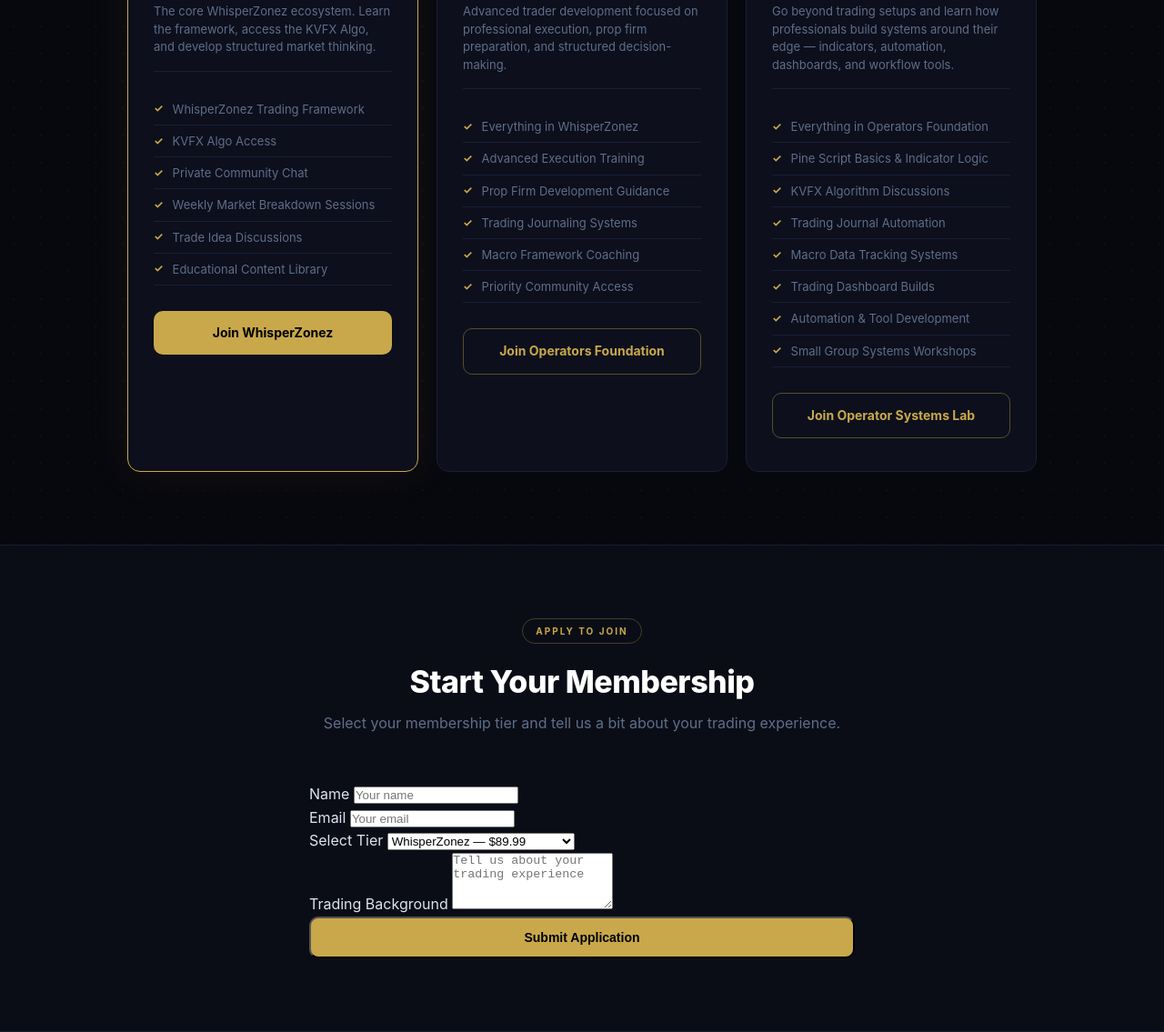
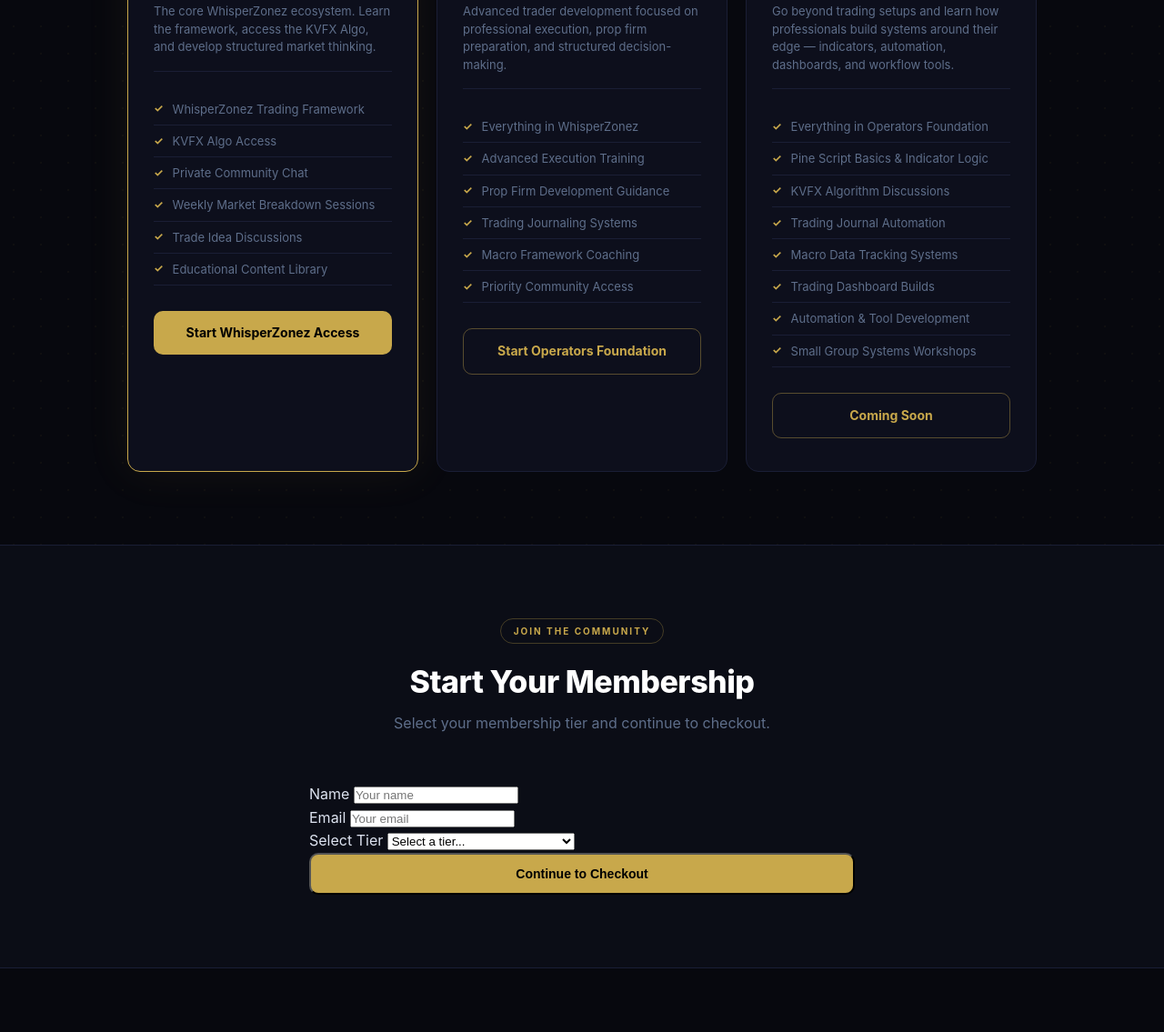
Before and after one commit to tradecodetech/whisperzonez-site, a plain HTML site: page join.html in a window 1280 px wide. Shown: the part 406-1541 px from the top of the page at 91% size. After the commit the page ends 1471 px from the top, so only its background shows below. Drawn offline with Linux system fonts and the light colour scheme.

Commit message:
Update join.html with new membership application flow

```diff
--- a/join.html
+++ b/join.html
@@ -53,8 +53,12 @@
                 <li>Educational Content Library</li>
             </ul>
 
-            <a href="#apply" class="tier-btn tier-btn-gold">
-                Join WhisperZonez
+            <a href="https://whop.com/kvfx-algo-indicator/kvfx-x-whisperzonez-foundation/"
+               class="tier-btn tier-btn-gold"
+               target="_blank" rel="noopener">
+
+               Start WhisperZonez Access
+
             </a>
 
         </div>
@@ -82,8 +86,12 @@
                 <li>Priority Community Access</li>
             </ul>
 
-            <a href="#apply" class="tier-btn tier-btn-outline">
-                Join Operators Foundation
+            <a href="https://whop.com/kvfx-algo-indicator/operator-foundation/"
+               class="tier-btn tier-btn-outline"
+               target="_blank" rel="noopener">
+
+               Start Operators Foundation
+
             </a>
 
         </div>
@@ -113,8 +121,11 @@
                 <li>Small Group Systems Workshops</li>
             </ul>
 
-            <a href="#apply" class="tier-btn tier-btn-outline">
-                Join Operator Systems Lab
+            <a href="#"
+               class="tier-btn tier-btn-outline">
+
+               Coming Soon
+
             </a>
 
         </div>
@@ -129,17 +140,17 @@
 <section class="section-alt fade" id="apply">
 
     <div style="text-align:center; margin-bottom:40px;">
-        <div class="eyebrow">Apply to Join</div>
+        <div class="eyebrow">Join the Community</div>
         <h2>Start Your Membership</h2>
 
         <p class="section-sub">
-            Select your membership tier and tell us a bit about your trading experience.
+            Select your membership tier and continue to checkout.
         </p>
     </div>
 
     <div style="max-width:600px; margin:0 auto;">
 
-        <form>
+        <form id="tierForm">
 
             <div class="form-group">
                 <label>Name</label>
@@ -154,23 +165,19 @@
             <div class="form-group">
                 <label>Select Tier</label>
 
-                <select>
+                <select id="tierSelect">
 
-                    <option>WhisperZonez — $89.99</option>
-                    <option>Operators Foundation — $149</option>
-                    <option>Operator Systems Lab — $249</option>
+                    <option value="">Select a tier...</option>
+                    <option value="wz">WhisperZonez — $89.99</option>
+                    <option value="op">Operators Foundation — $149</option>
+                    <option value="sys">Operator Systems Lab — $249</option>
 
                 </select>
 
             </div>
 
-            <div class="form-group">
-                <label>Trading Background</label>
-                <textarea rows="4" placeholder="Tell us about your trading experience"></textarea>
-            </div>
-
-            <button class="tier-btn tier-btn-gold">
-                Submit Application
+            <button type="submit" class="tier-btn tier-btn-gold">
+                Continue to Checkout
             </button>
 
         </form>
@@ -182,5 +189,41 @@
 
 <script src="script.js"></script>
 
+
+<script>
+
+/* Redirect form based on selected tier */
+
+document.getElementById("tierForm").addEventListener("submit", function(e) {
+
+    e.preventDefault();
+
+    const tier = document.getElementById("tierSelect").value;
+
+    if (tier === "wz") {
+
+        window.location.href =
+        "https://whop.com/kvfx-algo-indicator/kvfx-x-whisperzonez-foundation/";
+
+    }
+
+    else if (tier === "op") {
+
+        window.location.href =
+        "https://whop.com/kvfx-algo-indicator/operator-foundation/";
+
+    }
+
+    else {
+
+        alert("Systems Lab coming soon.");
+
+    }
+
+});
+
+</script>
+
+
 </body>
 </html>
```
